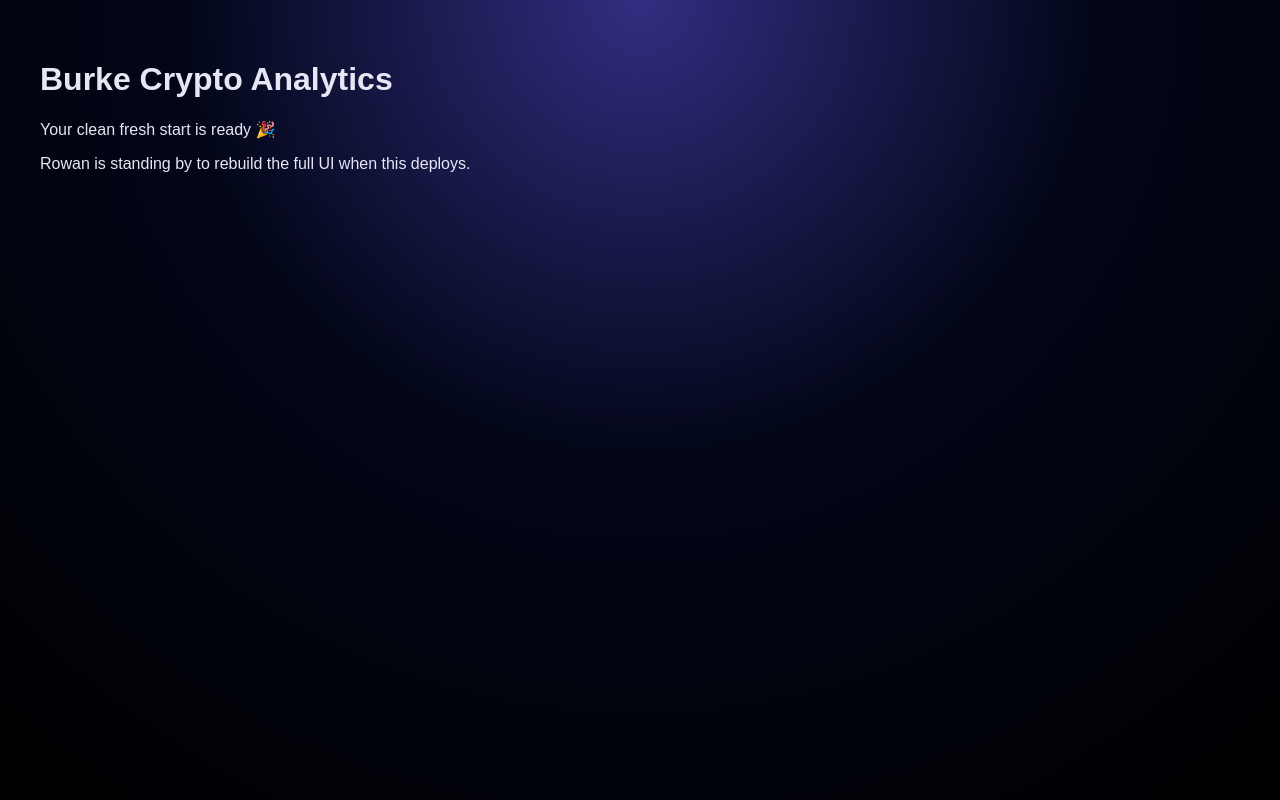
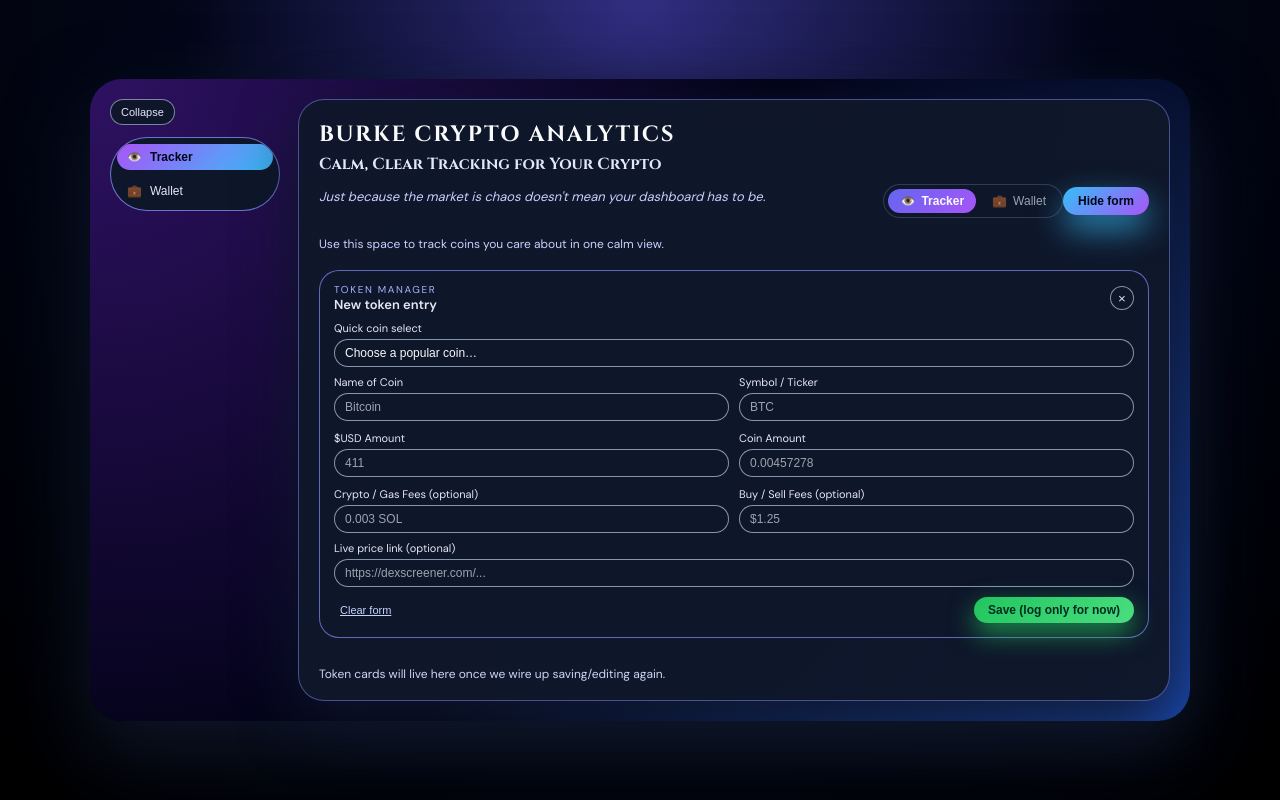
Before and after one commit to BurkeC-dev/BurkeCryptoAnalytics, a React (Vite) app: page / in a window 1280 px wide. Built offline with nearby package versions, Linux system fonts and the light colour scheme.

Commit message:
Update App.jsx

```diff
--- a/src/App.jsx
+++ b/src/App.jsx
@@ -1,11 +1,296 @@
-import React from "react";
+import React, { useState } from "react";
+
+const NAV_ITEMS = [
+  { id: "tracker", icon: "👁️", label: "Tracker" },
+  { id: "wallet", icon: "💼", label: "Wallet" }
+];
+
+function Sidebar({ isOpen, active, onChange, onToggle }) {
+  return (
+    <aside className="sidebar">
+      <button className="sidebar-toggle" type="button" onClick={onToggle}>
+        {isOpen ? "Collapse" : "Menu"}
+      </button>
+
+      <div
+        className={
+          "sidebar-rail " + (isOpen ? "sidebar-rail--open" : "")
+        }
+      >
+        {NAV_ITEMS.map((item) => (
+          <button
+            key={item.id}
+            type="button"
+            className={
+              "sidebar-item " +
+              (active === item.id ? "sidebar-item--active" : "")
+            }
+            onClick={() => onChange(item.id)}
+          >
+            <span>{item.icon}</span>
+            {isOpen && (
+              <span className="sidebar-label">{item.label}</span>
+            )}
+          </button>
+        ))}
+      </div>
+    </aside>
+  );
+}
+
+function Field({ label, value, onChange, placeholder, type = "text" }) {
+  return (
+    <label className="field">
+      <span className="field-label">{label}</span>
+      <input
+        className="field-input"
+        value={value}
+        type={type}
+        onChange={(e) => onChange(e.target.value)}
+        placeholder={placeholder}
+      />
+    </label>
+  );
+}
 
 export default function App() {
+  const [activeTab, setActiveTab] = useState("tracker");
+  const [showForm, setShowForm] = useState(true);
+  const [isSidebarOpen, setIsSidebarOpen] = useState(true);
+
+  // Simple form state for now (no saving yet)
+  const [form, setForm] = useState({
+    name: "",
+    symbol: "",
+    usdAmount: "",
+    coinAmount: "",
+    gasFees: "",
+    buySellFees: "",
+    liveLink: ""
+  });
+
+  function handleFormChange(field, value) {
+    setForm((prev) => ({ ...prev, [field]: value }));
+  }
+
+  function handleCoinPresetChange(value) {
+    if (!value || value === "OTHER") return;
+    const presets = {
+      BTC: { name: "Bitcoin", symbol: "BTC" },
+      SOL: { name: "Solana", symbol: "SOL" },
+      ETH: { name: "Ethereum", symbol: "ETH" },
+      XRP: { name: "XRP", symbol: "XRP" }
+    };
+    const preset = presets[value];
+    if (!preset) return;
+    setForm((prev) => ({
+      ...prev,
+      name: prev.name || preset.name,
+      symbol: prev.symbol || preset.symbol
+    }));
+  }
+
+  function handleSubmit(e) {
+    e.preventDefault();
+    // For now just log; we’ll wire real saving later
+    console.log("Form submitted", form);
+  }
+
+  function handleClear() {
+    setForm({
+      name: "",
+      symbol: "",
+      usdAmount: "",
+      coinAmount: "",
+      gasFees: "",
+      buySellFees: "",
+      liveLink: ""
+    });
+  }
+
   return (
-    <div style={{ padding: "40px", fontFamily: "sans-serif" }}>
-      <h1>Burke Crypto Analytics</h1>
-      <p>Your clean fresh start is ready 🎉</p>
-      <p>Rowan is standing by to rebuild the full UI when this deploys.</p>
+    <div className="app-shell">
+      <div className="app-card">
+        {/* Sidebar */}
+        <Sidebar
+          isOpen={isSidebarOpen}
+          active={activeTab}
+          onChange={setActiveTab}
+          onToggle={() => setIsSidebarOpen((prev) => !prev)}
+        />
+
+        {/* Main panel */}
+        <div className="app-main">
+          {/* Header row */}
+          <div className="app-header-row">
+            <div>
+              <h1 className="app-header-title">Burke Crypto Analytics</h1>
+              <h2 className="app-header-subtitle">
+                Calm, Clear Tracking for Your Crypto
+              </h2>
+              <p className="app-header-tagline">
+                Just because the market is chaos doesn&apos;t mean your
+                dashboard has to be.
+              </p>
+            </div>
+
+            <div style={{ textAlign: "right" }}>
+              <div className="app-tab-row">
+                <button
+                  type="button"
+                  className={
+                    "app-tab " +
+                    (activeTab === "tracker" ? "app-tab--active" : "")
+                  }
+                  onClick={() => setActiveTab("tracker")}
+                >
+                  <span>👁️</span>
+                  <span>Tracker</span>
+                </button>
+                <button
+                  type="button"
+                  className={
+                    "app-tab " +
+                    (activeTab === "wallet" ? "app-tab--active" : "")
+                  }
+                  onClick={() => setActiveTab("wallet")}
+                >
+                  <span>💼</span>
+                  <span>Wallet</span>
+                </button>
+              </div>
+
+              <button
+                type="button"
+                className="app-add-button"
+                onClick={() => setShowForm((prev) => !prev)}
+              >
+                <span>{showForm ? "Hide form" : "Add token"}</span>
+              </button>
+            </div>
+          </div>
+
+          {/* Quick summary text */}
+          <div className="app-summary-line">
+            {activeTab === "tracker"
+              ? "Use this space to track coins you care about in one calm view."
+              : "Wallet view will help you see overall exposure and totals."}
+          </div>
+
+          {/* Form */}
+          {showForm && (
+            <div className="app-form-card">
+              <div className="app-form-header">
+                <div>
+                  <div className="app-form-eyebrow">Token Manager</div>
+                  <div className="app-form-title">
+                    {form.name || form.symbol || "New token entry"}
+                  </div>
+                </div>
+                <button
+                  className="app-form-close"
+                  type="button"
+                  onClick={() => setShowForm(false)}
+                >
+                  ×
+                </button>
+              </div>
+
+              <form onSubmit={handleSubmit}>
+                {/* quick coin picker */}
+                <label className="field" style={{ marginBottom: 8 }}>
+                  <span className="field-label">Quick coin select</span>
+                  <select
+                    className="field-select"
+                    defaultValue=""
+                    onChange={(e) => handleCoinPresetChange(e.target.value)}
+                  >
+                    <option value="">Choose a popular coin…</option>
+                    <option value="BTC">Bitcoin (BTC)</option>
+                    <option value="SOL">Solana (SOL)</option>
+                    <option value="ETH">Ethereum (ETH)</option>
+                    <option value="XRP">XRP</option>
+                    <option value="OTHER">Other / Custom</option>
+                  </select>
+                </label>
+
+                <div className="field-grid">
+                  <Field
+                    label="Name of Coin"
+                    value={form.name}
+                    placeholder="Bitcoin"
+                    onChange={(v) => handleFormChange("name", v)}
+                  />
+                  <Field
+                    label="Symbol / Ticker"
+                    value={form.symbol}
+                    placeholder="BTC"
+                    onChange={(v) => handleFormChange("symbol", v)}
+                  />
+                  <Field
+                    label="$USD Amount"
+                    value={form.usdAmount}
+                    placeholder="411"
+                    type="number"
+                    onChange={(v) => handleFormChange("usdAmount", v)}
+                  />
+                  <Field
+                    label="Coin Amount"
+                    value={form.coinAmount}
+                    placeholder="0.00457278"
+                    type="number"
+                    onChange={(v) => handleFormChange("coinAmount", v)}
+                  />
+                  <Field
+                    label="Crypto / Gas Fees (optional)"
+                    value={form.gasFees}
+                    placeholder="0.003 SOL"
+                    onChange={(v) => handleFormChange("gasFees", v)}
+                  />
+                  <Field
+                    label="Buy / Sell Fees (optional)"
+                    value={form.buySellFees}
+                    placeholder="$1.25"
+                    onChange={(v) => handleFormChange("buySellFees", v)}
+                  />
+                </div>
+
+                <label className="field" style={{ marginTop: 8 }}>
+                  <span className="field-label">Live price link (optional)</span>
+                  <input
+                    className="field-input"
+                    value={form.liveLink}
+                    onChange={(e) =>
+                      handleFormChange("liveLink", e.target.value)
+                    }
+                    placeholder="https://dexscreener.com/..."
+                  />
+                </label>
+
+                <div className="app-form-footer">
+                  <button
+                    type="button"
+                    className="app-link-ghost"
+                    onClick={handleClear}
+                  >
+                    Clear form
+                  </button>
+                  <button type="submit" className="app-submit">
+                    Save (log only for now)
+                  </button>
+                </div>
+              </form>
+            </div>
+          )}
+
+          {/* Token list placeholder */}
+          <div className="app-token-list">
+            <div className="app-token-empty">
+              Token cards will live here once we wire up saving/editing again.
+            </div>
+          </div>
+        </div>
+      </div>
     </div>
   );
 }
```
